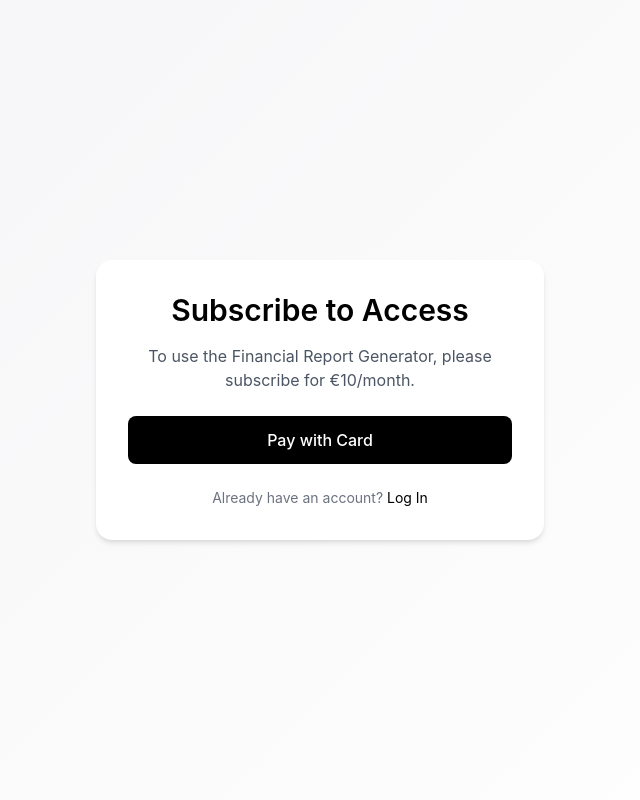
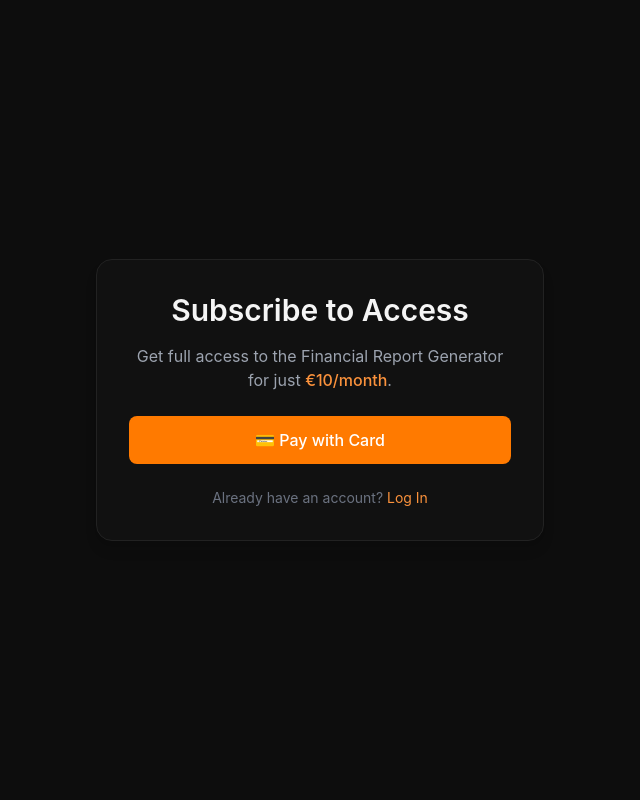
Before and after one commit to delavinaivan-bit/financial-saas, a Flask app: page /dashboard in a window 1280 px wide. Shown: the whole page, without its empty margins (320-960 px from the left). Run offline with Flask 3, Linux system fonts and the light colour scheme; the visitor is signed in with stand-in values (Sample User, id 1); some libraries are stand-ins or nearby versions.

Commit message:
Update subscribe_prompt.html

```diff
--- a/templates/subscribe_prompt.html
+++ b/templates/subscribe_prompt.html
@@ -7,45 +7,72 @@
   <script src="https://cdn.tailwindcss.com"></script>
   <style>
     body {
-      background: linear-gradient(135deg, #f5f5f7, #ffffff);
+      background-color: #0d0d0d;
+      color: #f5f5f5;
       font-family: -apple-system, BlinkMacSystemFont, "Segoe UI", Roboto, sans-serif;
+    }
+    .btn-primary {
+      background-color: #ff7a00;
+      transition: all 0.2s ease;
+    }
+    .btn-primary:hover {
+      background-color: #ff9a33;
     }
   </style>
 </head>
 <body class="flex items-center justify-center min-h-screen">
-  <div class="w-full max-w-md bg-white p-8 rounded-2xl shadow-md text-center">
+  <div class="w-full max-w-md bg-[#111] border border-[#222] p-8 rounded-2xl shadow-lg text-center">
     <h1 class="text-3xl font-semibold mb-4">Subscribe to Access</h1>
-    <p class="text-gray-600 mb-6">
-      To use the Financial Report Generator, please subscribe for €10/month.
+    <p class="text-gray-400 mb-6">
+      Get full access to the Financial Report Generator for just <span class="text-orange-400 font-medium">€10/month</span>.
     </p>
 
-    <button id="checkout-button" class="w-full py-3 px-4 bg-black text-white font-medium rounded-lg hover:bg-gray-900 transition-colors">
-      Pay with Card
+    <button id="checkout-button" class="btn-primary w-full py-3 px-4 text-white font-medium rounded-lg">
+      💳 Pay with Card
     </button>
 
     <div class="mt-6 text-gray-500 text-sm">
-      Already have an account? <a href="/login" class="text-black hover:underline">Log In</a>
+      Already have an account?
+      <a href="/login" class="text-orange-400 hover:underline">Log In</a>
     </div>
   </div>
 
+  <!-- ✅ Stripe official library -->
+  <script src="https://js.stripe.com/v3/"></script>
+
+  <!-- ✅ Functional checkout script -->
   <script>
+  document.addEventListener("DOMContentLoaded", function() {
+    console.log("✅ Page loaded, initializing Stripe...");
 
-    const stripe = Stripe("{{ publishable_key }}"); // Pasa tu clave pública de Stripe desde Flask
+    if (typeof Stripe === "undefined") {
+      console.error("❌ Stripe not loaded! Network or CSP issue.");
+      alert("Stripe script failed to load. Try refreshing.");
+      return;
+    }
 
-    document.getElementById("checkout-button").addEventListener("click", () => {
-      fetch("/create-checkout-session", {
-        method: "POST",
-        headers: { "Content-Type": "application/json" },
-      })
-      .then(res => res.json())
-      .then(data => {
-        if(data.id) {
-          return stripe.redirectToCheckout({ sessionId: data.id });
+    const stripe = Stripe("{{ publishable_key }}");
+    console.log("Stripe initialized with key:", "{{ publishable_key }}");
+
+    document.getElementById("checkout-button").addEventListener("click", async () => {
+      try {
+        console.log("🟠 Creating checkout session...");
+        const response = await fetch("/create-checkout-session", { method: "POST" });
+        const data = await response.json();
+        console.log("Stripe session response:", data);
+
+        if (data.id) {
+          const result = await stripe.redirectToCheckout({ sessionId: data.id });
+          if (result.error) alert(result.error.message);
         } else {
-          alert("Error creating checkout session.");
+          alert("Error creating checkout session. Check console for details.");
         }
-      });
+      } catch (err) {
+        console.error("Checkout error:", err);
+        alert("Error communicating with server.");
+      }
     });
+  });
   </script>
 </body>
 </html>
```
